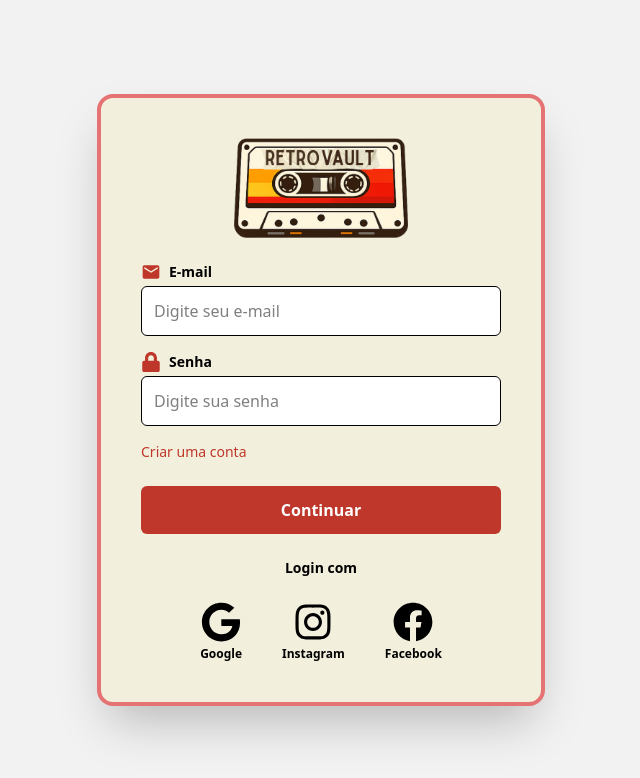
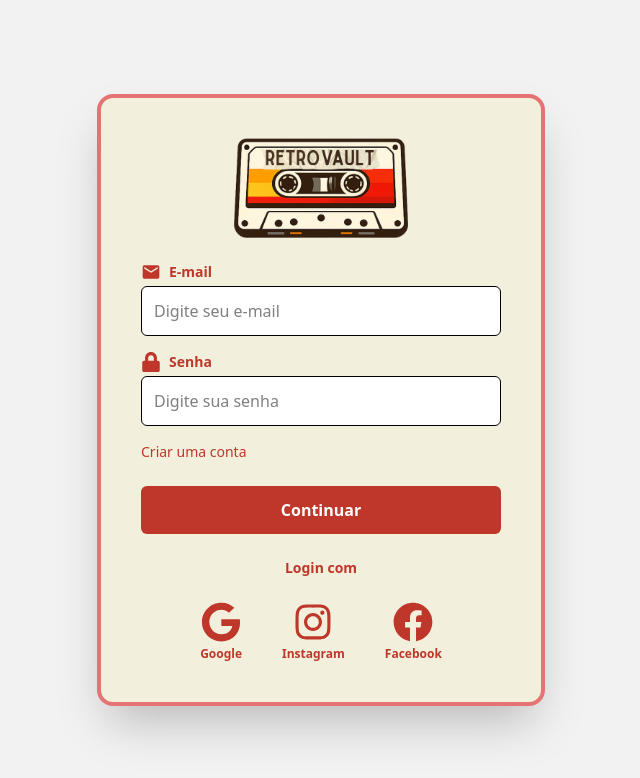
Before and after one commit to Ts-Joao/RetroVault, a Next.js app in the folder apps/web/: page /login in a window 1280 px wide. Shown: the top 778 px of the page, without its empty margins (319-959 px from the left). Built offline with nearby package versions, Linux system fonts and the light colour scheme.

Commit message:
feat: alterada as cores do icons, email, senha 👍

```diff
--- a/apps/web/src/app/login/page.tsx
+++ b/apps/web/src/app/login/page.tsx
@@ -16,7 +16,7 @@ export default function LoginPage() {
         </div>
 
         <div className="mb-4">
-          <label className="flex items-center gap-2 text-black mb-1">
+          <label className="flex items-center gap-2 text-prim mb-1">
             <MdEmail className="text-prim text-xl" />
             <span className="text-sm font-semibold">E-mail</span>
           </label>
@@ -29,7 +29,7 @@ export default function LoginPage() {
         </div>
 
         <div className="mb-4">
-          <label className="flex items-center gap-2 text-black mb-1">
+          <label className="flex items-center gap-2 text-prim mb-1">
             <FaLock className="text-prim text-xl" />
             <span className="text-sm font-semibold">Senha</span>
           </label>
@@ -45,29 +45,29 @@ export default function LoginPage() {
           Criar uma conta
         </p>
 
-        <button className="w-full bg-prim text-white py-3 rounded-md font-semibold hover:bg-third transition">
+        <button className="w-full bg-prim text-white py-3 cursor-pointer rounded-md font-semibold hover:bg-third transition">
           Continuar
         </button>
 
-        <p className="text-center text-sm font-semibold text-black mt-6">
+        <p className="text-center text-sm font-semibold text-prim mt-6">
           Login com
         </p>
 
         <div className="flex justify-center gap-10 mt-6">
 
           <div className="flex flex-col items-center cursor-pointer hover:scale-110 transition">
-            <FaGoogle className="text-black" size={40} />
-            <span className="text-xs mt-1 text-black font-bold">Google</span>
+            <FaGoogle className="text-prim" size={40} />
+            <span className="text-xs mt-1 text-prim font-bold">Google</span>
           </div>
 
           <div className="flex flex-col items-center cursor-pointer hover:scale-110 transition">
-            <FaInstagram className="text-black" size={40} />
-            <span className="text-xs mt-1 text-black font-bold">Instagram</span>
+            <FaInstagram className="text-prim" size={40} />
+            <span className="text-xs mt-1 text-prim font-bold">Instagram</span>
           </div>
 
           <div className="flex flex-col items-center cursor-pointer hover:scale-110 transition">
-            <FaFacebook className="text-black" size={40} />
-            <span className="text-xs mt-1 text-black font-bold">Facebook</span>
+            <FaFacebook className="text-prim" size={40} />
+            <span className="text-xs mt-1 text-prim font-bold">Facebook</span>
           </div>
 
         </div>
```
